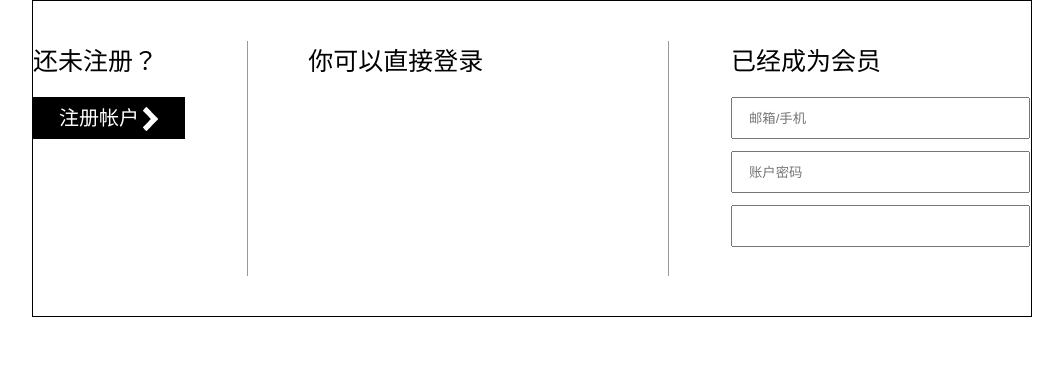
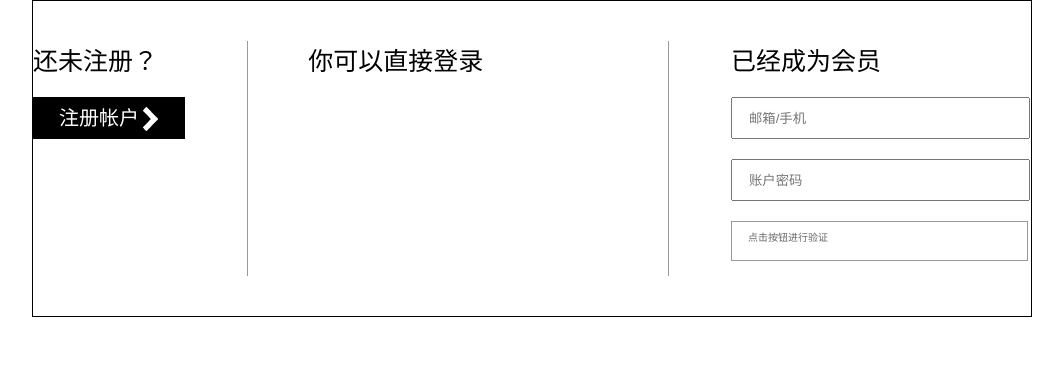
Before and after one commit to pangpang99/converse, a plain HTML site: page project/denglv.html in a window 1280 px wide. Shown: the whole page, without its empty margins (108-1171 px from the left). Drawn offline with Linux system fonts and the light colour scheme.

Commit message:
add my project

```diff
--- a/project/css/denglv.css
+++ b/project/css/denglv.css
@@ -44,6 +44,22 @@
 }
 .ce_right dd input{
     width:274px;height:28px;
+    margin:0 0 20px 0;
+    padding:5px 5px 5px 16px;
+}
+.ce_yanzhang{
+    border:1px solid #999999;
+    width:274px;height:28px;
     margin:0 0 12px 0;
     padding:5px 5px 5px 16px;
+    color:#666666;
 }
+.ce_yanzhang span:nth-child(1){
+      margin:0 0 20px 0;
+      font-size:10px;
+}
+.ce_yanzhang span:nth-child(2){
+    display:none;
+    font-size:10px;
+
+}
--- a/project/denglv.html
+++ b/project/denglv.html
@@ -1,5 +1,6 @@
 <!DOCTYPE html>
 <html lang="en">
+
 <head>
     <meta charset="UTF-8">
     <meta name="viewport" content="width=device-width, initial-scale=1.0">
@@ -8,6 +9,7 @@
     <link rel="stylesheet" href="./css/comm.css">
     <link rel="stylesheet" href="./css/denglv.css">
 </head>
+
 <body>
     <!-- 登录页面 -->
     <div class="zh_out">
@@ -33,8 +35,11 @@
                 <span></span>
             </dd>
             <dd>
-                    <input type="text">
+                <div class="ce_yanzhang">
+                    <span>点击按钮进行验证</span>
+                    <span>请点击重试</span>
                     <span></span>
+                </div>
             </dd>
             <dd>
 
@@ -71,4 +76,5 @@
          </div>
      </div> -->
 </body>
+
 </html>
```
Also changed, not shown: project/css/comm.css (line endings or trailing spaces). Lines whose indentation alone changed are shown as unchanged.
